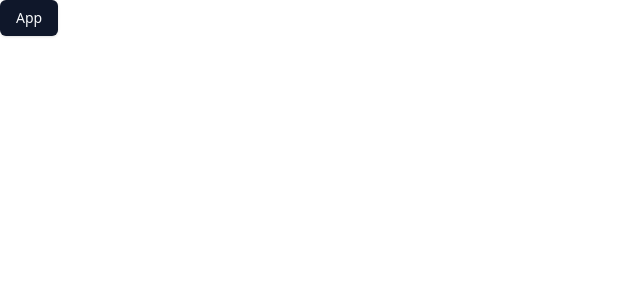
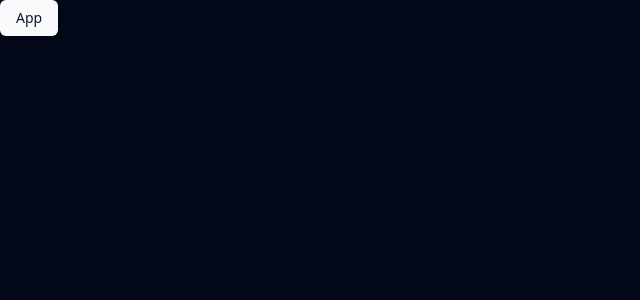
Before and after one commit to bonizario/upload-ai, a React (Vite) app in the folder web/: page / in a window 1280 px wide. Shown: the top 300 px of the page, without its empty margins (0-640 px from the left). Built offline with nearby package versions, Linux system fonts and the light colour scheme.

Commit message:
feat: add slate-new-york-dark css variables

```diff
--- a/web/src/index.css
+++ b/web/src/index.css
@@ -4,38 +4,6 @@
 
 @layer base {
   :root {
-    --background: 0 0% 100%;
-    --foreground: 222.2 84% 4.9%;
-
-    --card: 0 0% 100%;
-    --card-foreground: 222.2 84% 4.9%;
-
-    --popover: 0 0% 100%;
-    --popover-foreground: 222.2 84% 4.9%;
-
-    --primary: 222.2 47.4% 11.2%;
-    --primary-foreground: 210 40% 98%;
-
-    --secondary: 210 40% 96.1%;
-    --secondary-foreground: 222.2 47.4% 11.2%;
-
-    --muted: 210 40% 96.1%;
-    --muted-foreground: 215.4 16.3% 46.9%;
-
-    --accent: 210 40% 96.1%;
-    --accent-foreground: 222.2 47.4% 11.2%;
-
-    --destructive: 0 84.2% 60.2%;
-    --destructive-foreground: 210 40% 98%;
-
-    --border: 214.3 31.8% 91.4%;
-    --input: 214.3 31.8% 91.4%;
-    --ring: 222.2 84% 4.9%;
-
-    --radius: 0.5rem;
-  }
-
-  .dark {
     --background: 222.2 84% 4.9%;
     --foreground: 210 40% 98%;
 
@@ -62,7 +30,9 @@
 
     --border: 217.2 32.6% 17.5%;
     --input: 217.2 32.6% 17.5%;
-    --ring: 212.7 26.8% 83.9%;
+    --ring: 212.7 26.8% 83.9;
+
+    --radius: 0.5rem;
   }
 }
 
```
